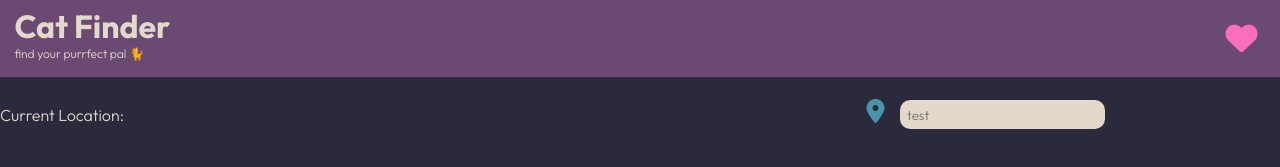
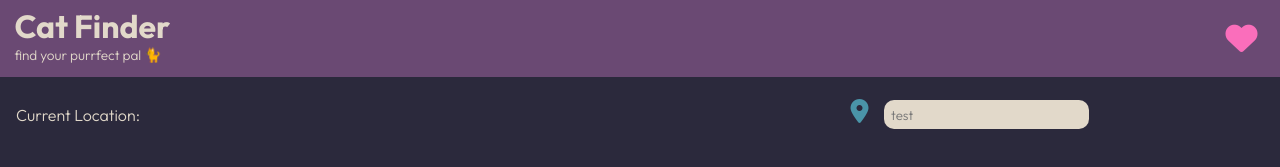
Before and after one commit to kittywizard/cat-finder, a React (Create React App) app: page / in a window 1280 px wide. Shown: the top 167 px of the page. Built offline with nearby package versions, Linux system fonts and the light colour scheme.

Commit message:
CSS tweaks

```diff
--- a/public/css/style.css
+++ b/public/css/style.css
@@ -62,7 +62,7 @@ body {
 }
 .header--logo-subhead {
   margin: 0;
-  font-size: 0.75rem;
+  font-size: 0.85rem;
 }
 
 .nav {
@@ -107,6 +107,7 @@ body {
   display: flex;
   flex-direction: row;
   justify-content: space-between;
+  margin: 0 1em;
 }
 
 .current-location {
--- a/src/App.js
+++ b/src/App.js
@@ -59,6 +59,7 @@ function App() {
           modalToggle={modalToggle}
           setToggle={setToggle}
         /> }
+
         <Search />
 
         {/* display all cat data below */}
--- a/src/sass/base/header.scss
+++ b/src/sass/base/header.scss
@@ -20,7 +20,7 @@
 
         &-subhead {
             margin: 0;
-            font-size: 0.75rem;
+            font-size: 0.85rem;
         }
     }
 }
--- a/src/sass/components/search.scss
+++ b/src/sass/components/search.scss
@@ -2,6 +2,7 @@
     display: flex;
     flex-direction: row;
     justify-content: space-between;
+    margin: 0 1em;
 }
 
 .current-location {
```
Also changed, not shown: src/sass/components/modal.scss (indentation only), 1 other file (tests, documents, lock files or other folders).
